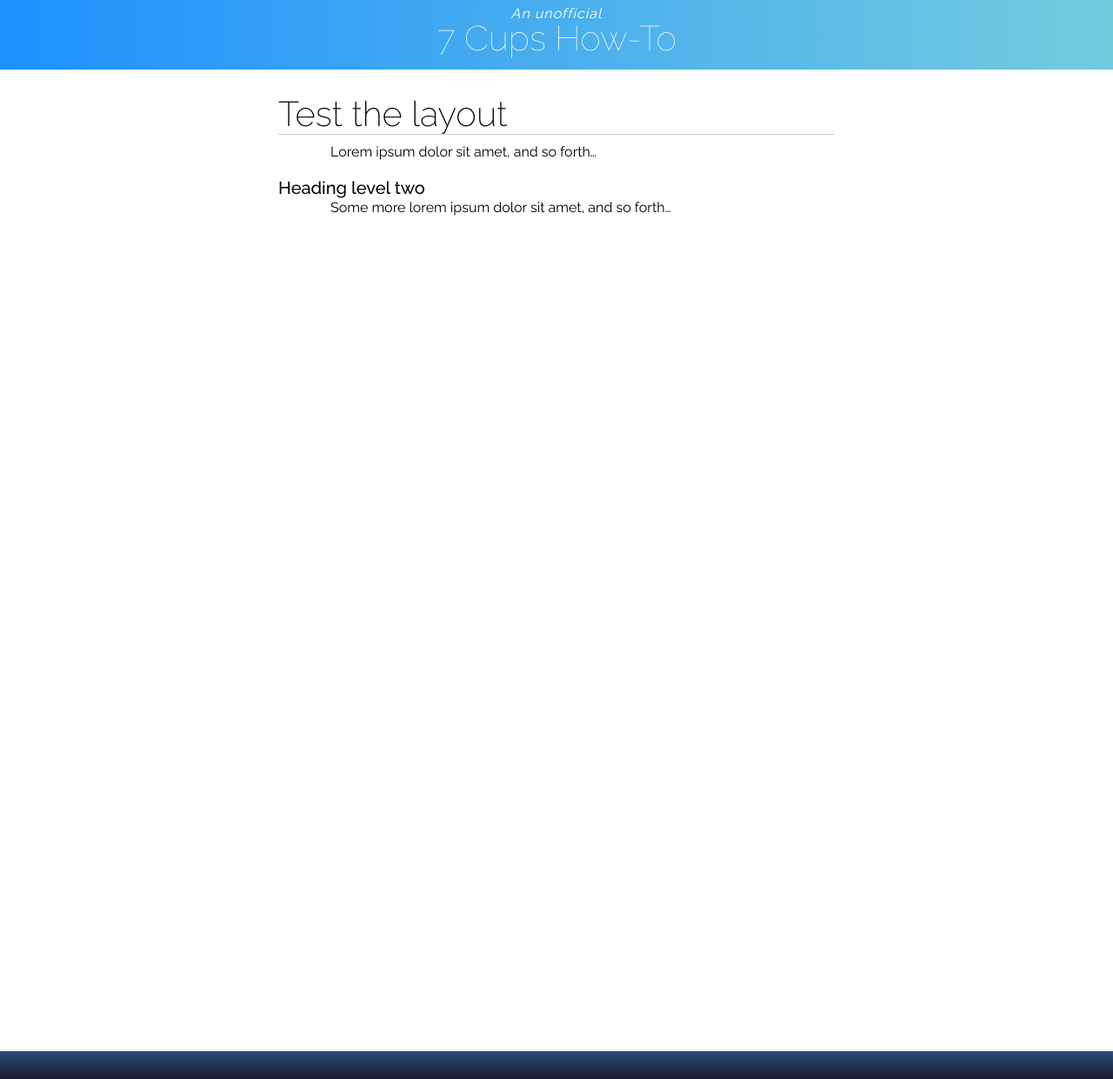
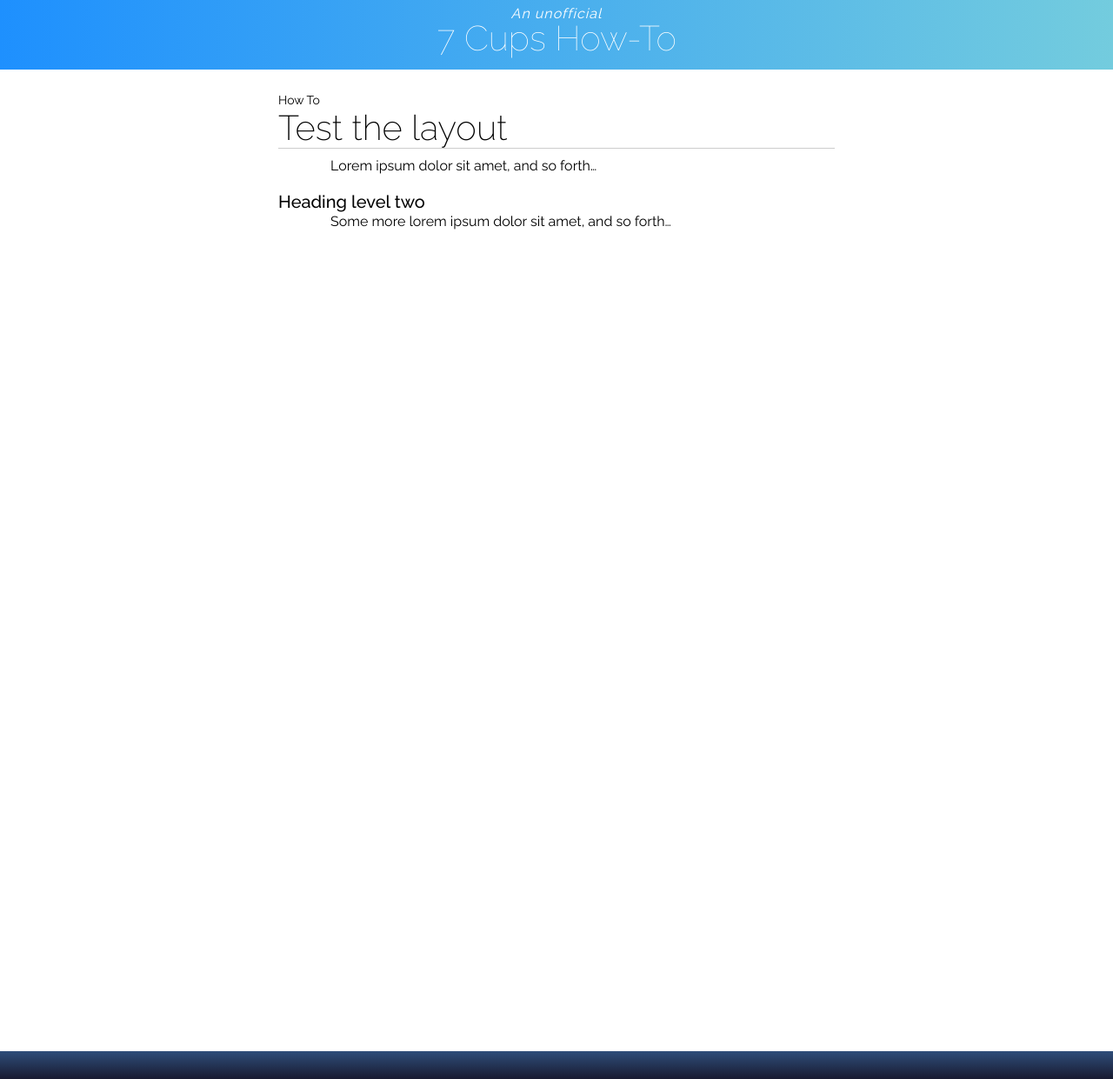
Before and after one commit to RarelyCharlie/rarelycharlie.github.io, a Jekyll site: the page built from howto/test.md, in a window 1280 px wide and 1241 px high. Shown: the whole window at 87% size. Built offline with Jekyll 4.4.1, drawn with Linux system fonts in a browser that asks for light colours.

Commit message:
decorate h1

```diff
--- a/_layouts/howto.html
+++ b/_layouts/howto.html
@@ -21,6 +21,7 @@ html {padding-top: 80px;}
 body {font-size: 16px; line-height: 130%; font-family: Raleway; margin: 0;}
 body.keyboard {overflow: hidden;}
 #content h1 {font-size: 40px; line-height: normal; font-weight: 200; border-bottom: 1px solid #ccc; margin-bottom: .5ex;}
+#content h1::before {font-size: 14px; font-weight: normal; display: block; content: "How To";}
 #content h2 {font-size: 20px; font-weight: 500; margin-bottom: 0; z-index: 1; line-height: 26px; cursor: default;}
 #content h3 {font-size: 18px; line-height: normal; font-weight: 500; margin-bottom: .5ex;}
 #header {z-index: 1; position: relative; height: 80px; width: 100%; background: #159957 linear-gradient(to right, #1e90fe 0%, #73ccde 100%);}
```
